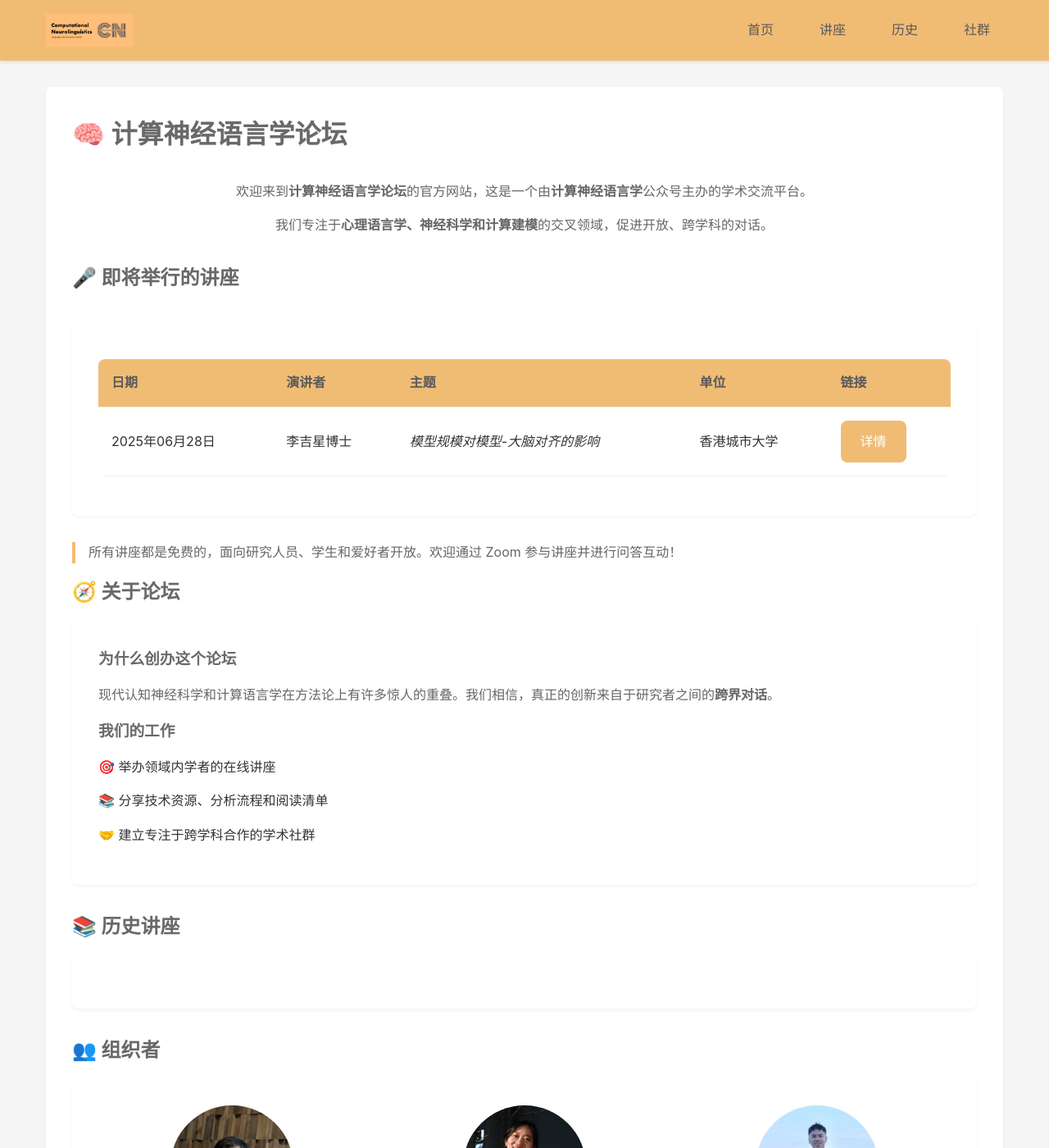
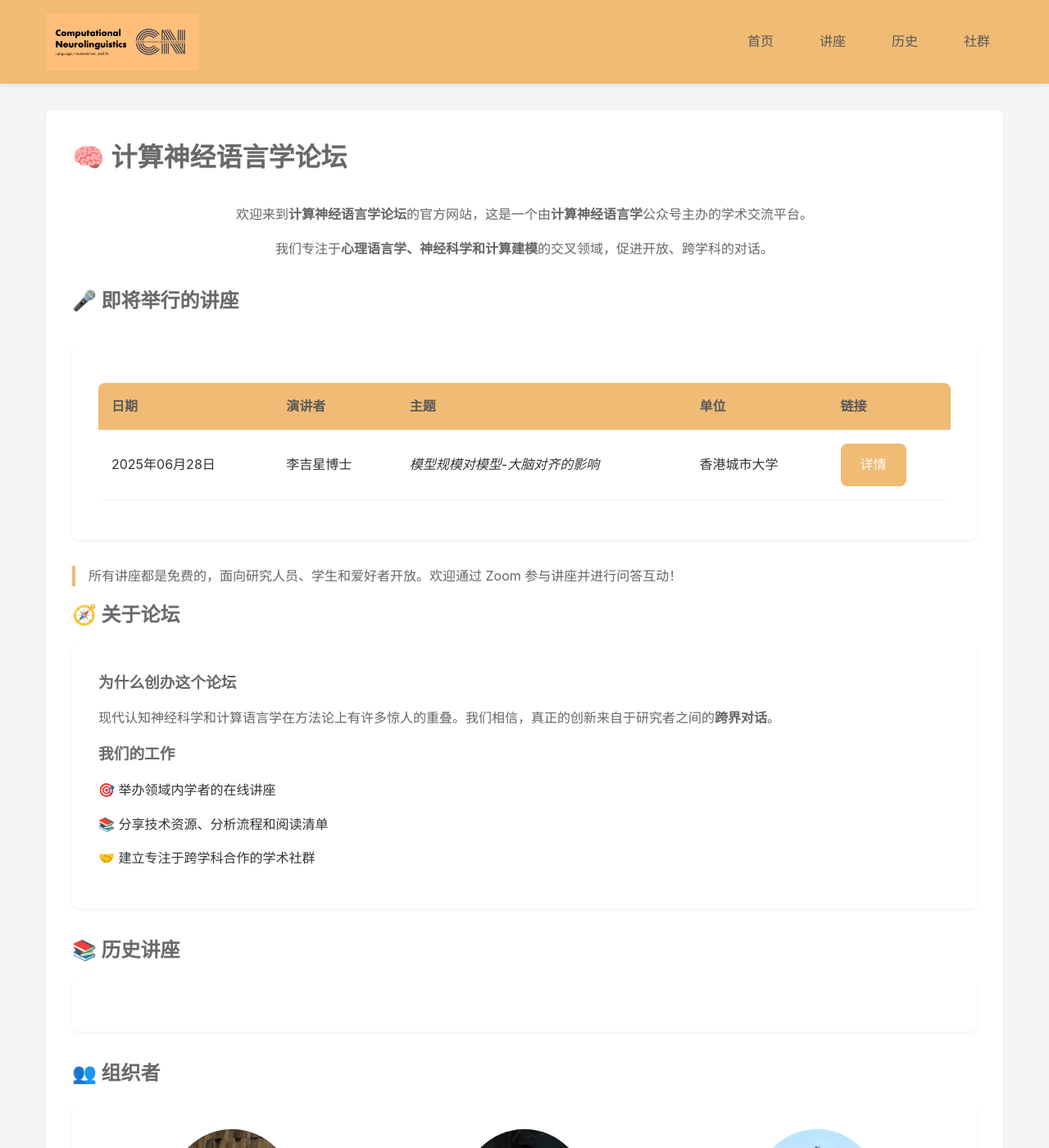
Before and after one commit to xufengduan/Computational-Neurolinguistics-Forum, a Jekyll site: the page built from README.md, in a window 1280 px wide and 1400 px high. Shown: the whole window at 82% size. Built offline with Jekyll 4.4.1, drawn with Linux system fonts in a browser that asks for light colours.

Commit message:
add info

```diff
--- a/_layouts/default.html
+++ b/_layouts/default.html
@@ -7,7 +7,7 @@
     <title>{{ page.title }} - {{ site.title }}</title>
     <style>
         :root {
-            --primary-color: #F0BC74;
+            --primary-color: rgb(240, 187, 116);
             --secondary-color: #E5A95A;
             --accent-color: #F0BC74;
             --text-color: #333;
@@ -61,7 +61,7 @@
         }
 
         .site-logo {
-            height: 40px;
+            height: 70px;
             width: auto;
             object-fit: contain;
         }
@@ -231,7 +231,7 @@
             }
 
             .site-logo {
-                height: 30px;
+                height: 35px;
             }
         }
 
```
